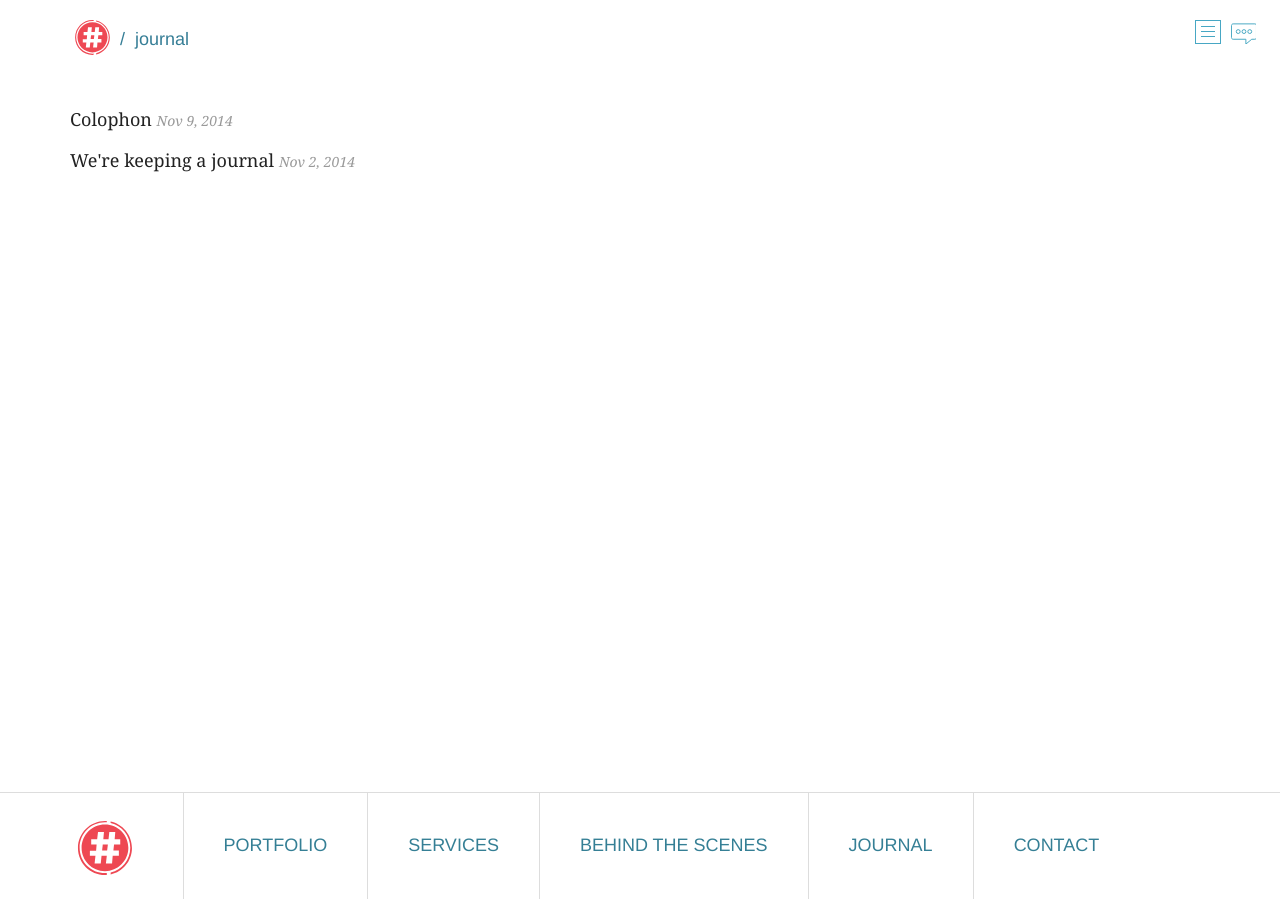
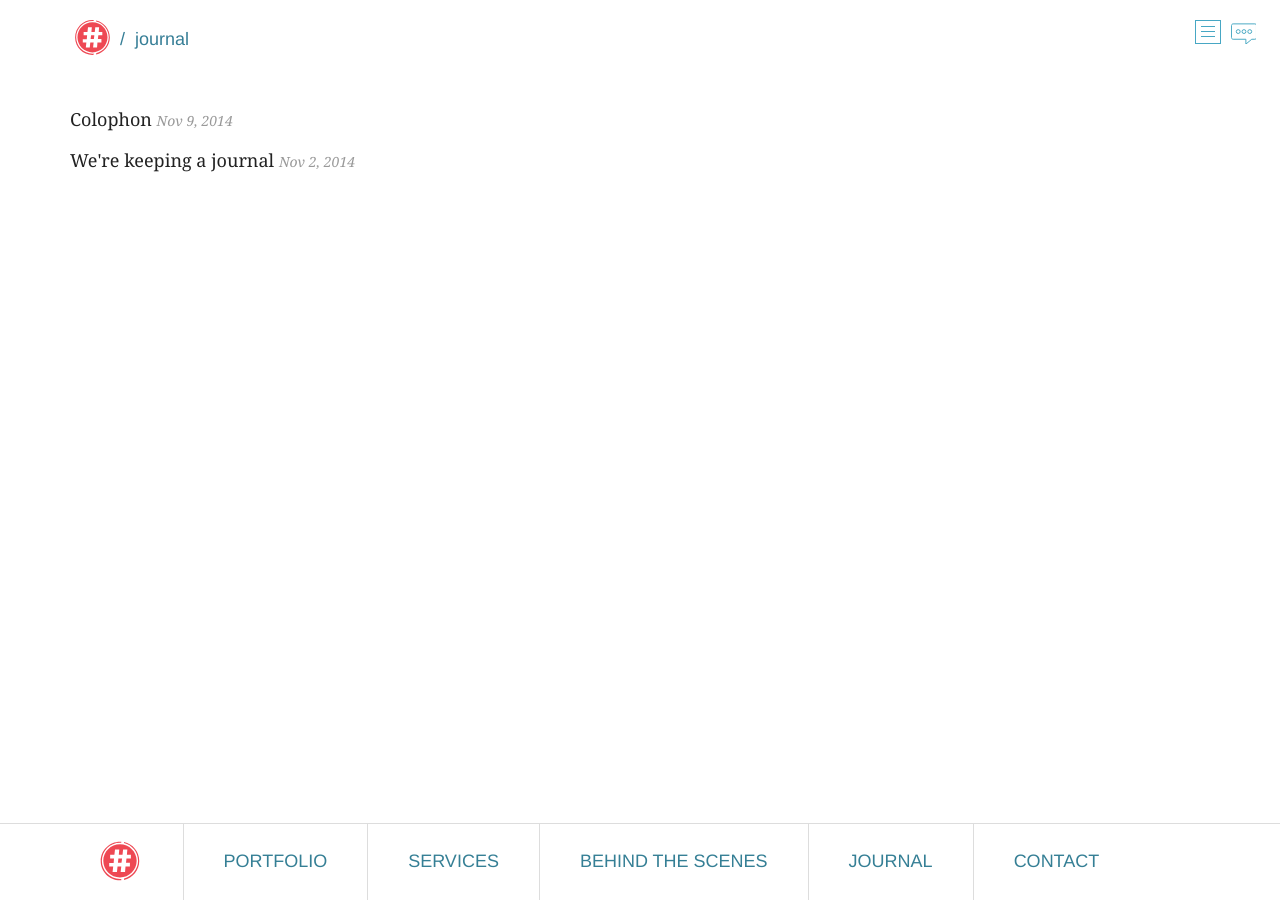
Before and after one commit to HashCookies/hashcookies.github.io, a Jekyll site: the page built from blog.html, in a window 1280 px wide. Built offline with Jekyll 4.4.1, drawn with Linux system fonts in a browser that asks for light colours; nearby versions of some CDN libraries.

Commit message:
General fixes

```diff
--- a/_includes/footer.html
+++ b/_includes/footer.html
@@ -4,7 +4,7 @@
 			<div class="col-md-1 text-center">
 				<div id="footer-logo-wrap">
 					<a href="/">
-					<svg id="hc-logo" width="70" height="70" viewBox="0 0 288 288" version="1.1" xmlns="http://www.w3.org/2000/svg" xmlns:xlink="http://www.w3.org/1999/xlink" xmlns:sketch="http://www.bohemiancoding.com/sketch/ns">
+					<svg id="hc-logo" width="50" height="50" viewBox="0 0 288 288" version="1.1" xmlns="http://www.w3.org/2000/svg" xmlns:xlink="http://www.w3.org/1999/xlink" xmlns:sketch="http://www.bohemiancoding.com/sketch/ns">
 					    <!-- Generator: Sketch 3.0 (7574) - http://www.bohemiancoding.com/sketch -->
 					    <title>Oval 1 + hc-logo2</title>
 					    <description>Created with Sketch.</description>
--- a/_sass/_style.scss
+++ b/_sass/_style.scss
@@ -941,9 +941,11 @@ body.bts, body.light-bg {
 	border-top: 1px solid lighten($dark, 10%);
 	background: lighten($dark, 2%);
 	#footer-logo-wrap {
-		padding-top: 20px;
+		padding-top: 12px;
+
 	}
 	#hc-logo {
+		margin-left: 25px;
 		#hc-logo2 path {
 			fill: $red;
 		}
@@ -959,11 +961,11 @@ body.bts, body.light-bg {
 		float: left;
 		list-style: none;
 		text-transform: uppercase;
-		font-size: 22px;
+		font-size: 18px;
 		font-family: $sans;
 		font-weight: bold;
 		a {
-			padding: 40px 40px;
+			padding: 25px 40px;
 			color: lighten($darkBlue, 20%);
 			display: block;
 			width: 100%;
@@ -1714,9 +1716,9 @@ img.avatar {
     height: auto !important;
     height: 100%;
     /* Negative indent footer by it's height */
-    margin: 0 auto -108px;
+    margin: 0 auto -77px;
 }
 
 #footer, #push {
-	height: 108px;
-}
+	height: 77px;
+}
```
Also changed, not shown: other parts of _includes/footer.html (+1 -1 lines).
